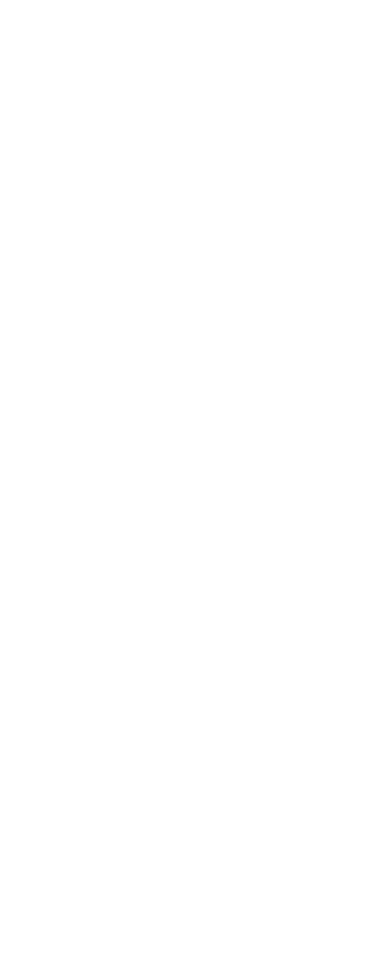
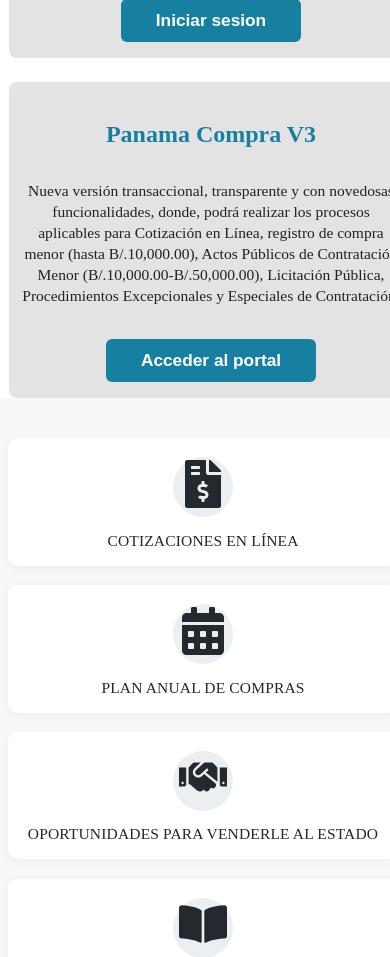
Before and after one commit to ChrisDRS-dev/PanamaCompra_Redesign, a React (Vite) app: page / in a window 390 px wide. Shown: the part 1040-1997 px from the top of the page. Before the commit the page ends 844 px from the top, so only its background shows below. Built offline with nearby package versions, Linux system fonts and the light colour scheme.

Commit message:
Add tools components and Versions Divs

```diff
--- a/index.html
+++ b/index.html
@@ -3,6 +3,7 @@
 <head>
   <meta charset="UTF-8">
   <meta name="viewport" content="width=device-width, initial-scale=1.0">
+  <link rel="stylesheet" href="/src/styles/global.css">
   <title>PanamaCompra Redesign</title>
   <!-- Aquí puedes enlazar tus estilos más adelante -->
 </head>
--- a/package.json
+++ b/package.json
@@ -11,7 +11,8 @@
   },
   "dependencies": {
     "react": "^19.1.0",
-    "react-dom": "^19.1.0"
+    "react-dom": "^19.1.0",
+    "react-icons": "^5.5.0"
   },
   "devDependencies": {
     "@eslint/js": "^9.29.0",
--- /dev/null
+++ b/src/components/Tools.jsx
@@ -0,0 +1,32 @@
+import React from "react";
+import { FaFileInvoiceDollar, FaCalendarAlt, FaHandshake, FaBookOpen, FaShoppingCart, FaSearch, FaUsers } from "react-icons/fa";
+import "../styles/Tools.css";
+
+const tools = [
+  { icon: <FaFileInvoiceDollar size={48} />, label: "COTIZACIONES EN LÍNEA" },
+  { icon: <FaCalendarAlt size={48} />, label: "PLAN ANUAL DE COMPRAS" },
+  { icon: <FaHandshake size={48} />, label: "OPORTUNIDADES PARA VENDERLE AL ESTADO" },
+  { icon: <FaBookOpen size={48} />, label: "BIBLIOTECA SISTEMATIZADA DE LA DGCP" },
+  { icon: <FaShoppingCart size={48} />, label: "CONVENIO MARCO" },
+  { icon: <FaSearch size={48} />, label: "BUSCADOR UNSPSC - RUBROS" },
+  { icon: <FaUsers size={48} />, label: "REGISTRO PROPONENTES" },
+];
+
+const Tools = () => {
+  return (
+    <section className="tools-section">
+      <div className="tools-grid">
+        {tools.map((tool, idx) => (
+          <div className="tool-card" key={idx}>
+            <div className="tool-icon-bg">
+              <span className="tool-icon">{tool.icon}</span>
+            </div>
+            <div className="tool-label">{tool.label}</div>
+          </div>
+        ))}
+      </div>
+    </section>
+  );
+};
+
+export default Tools;
--- /dev/null
+++ b/src/components/Versions.jsx
@@ -0,0 +1,31 @@
+import React from "react";
+import "../styles/Versions.css";
+
+const Versions = () => {
+  return (
+    <section className="versions-section">
+      {/* V2 */}
+      <div className="versions-card">
+        <h2 className="versions-title">Panama Compra V2</h2>
+        <p className="versions-desc">
+          En esta versión, podrá realizar los procesos aplicables para Licitación Por Mejor Valor, Licitación para Convenio Marco, Tienda Virtual, Subasta de bienes Públicos, Procedimiento Especial de Adquisiciones de Emergencia, así como finalizar con los trámites de contratación que inició en esta versión.
+        </p>
+        <button className="versions-btn">
+          Iniciar sesion
+        </button>
+      </div>
+      {/* V3 */}
+      <div className="versions-card">
+        <h2 className="versions-title">Panama Compra V3</h2>
+        <p className="versions-desc">
+          Nueva versión transaccional, transparente y con novedosas funcionalidades, donde, podrá realizar los procesos aplicables para Cotización en Línea, registro de compra menor (hasta B/.10,000.00), Actos Públicos de Contratación Menor (B/.10,000.00-B/.50,000.00), Licitación Pública, Procedimientos Excepcionales y Especiales de Contratación.
+        </p>
+        <button className="versions-btn">
+          Acceder al portal
+        </button>
+      </div>
+    </section>
+  );
+};
+
+export default Versions;
--- a/src/pages/Home.jsx
+++ b/src/pages/Home.jsx
@@ -2,6 +2,8 @@ import React from "react";
 import Navbar from "../components/Navbar";
 import Title from "../components/Title";
 import News from "../components/News";
+import Versions from "../components/Versions";
+import Tools from "../components/Tools";
 
 const Home = () => {
   return (
@@ -9,6 +11,8 @@ const Home = () => {
       <Navbar />
       <Title />
       <News />
+      <Versions />
+      <Tools />
     </div>
   );
 };
--- /dev/null
+++ b/src/styles/Tools.css
@@ -0,0 +1,95 @@
+/* Sección principal */
+.tools-section {
+  width: 100%;
+  background: #f7f8f9;
+  padding: 2.5rem 0 2.5rem 0;
+  display: flex;
+  justify-content: center;
+}
+
+/* Grilla de herramientas */
+.tools-grid {
+  display: grid;
+  grid-template-columns: repeat(4, 260px);
+  gap: 2.5rem 2.5rem;
+  justify-content: center;
+  align-items: center;
+  max-width: 1200px;
+  width: 100%;
+  margin: 0 auto;
+  padding: 0 1rem;
+}
+
+/* Tarjeta individual */
+.tool-card {
+  background: #fff;
+  border-radius: 10px;
+  box-shadow: 0 2px 8px rgba(26,86,123,0.06);
+  padding: 2.2rem 1.5rem 1.5rem 1.5rem;
+  width: 100%;
+  display: flex;
+  flex-direction: column;
+  align-items: center;
+  transition: box-shadow 0.2s, transform 0.2s;
+}
+.tool-card:hover {
+  box-shadow: 0 6px 24px rgba(26,86,123,0.13);
+  transform: translateY(-4px) scale(1.03);
+}
+
+.tool-icon-bg {
+  background: #eceff1;
+  border-radius: 50%;
+  width: 82px;
+  height: 82px;
+  display: flex;
+  align-items: center;
+  justify-content: center;
+  margin-bottom: 1.2rem;
+}
+
+.tool-icon {
+  color: #23292f;
+  font-size: 2.5rem;
+}
+
+.tool-label {
+  color: #23292f;
+  font-size: 1.08rem;
+  font-weight: 500;
+  text-align: center;
+  margin-top: 0.2rem;
+  letter-spacing: 0.01em;
+}
+
+@media (max-width: 1200px) {
+  .tools-grid {
+    grid-template-columns: repeat(2, 260px);
+    gap: 2rem 1.5rem;
+    max-width: 600px;
+  }
+}
+
+@media (max-width: 700px) {
+  .tools-grid {
+    grid-template-columns: 1fr;
+    gap: 1.2rem;
+    max-width: 98vw;
+    padding: 0 0.5rem;
+  }
+  .tool-card {
+    max-width: 98vw;
+    padding: 1.2rem 0.5rem 1rem 0.5rem;
+  }
+  .tool-icon-bg {
+    width: 60px;
+    height: 60px;
+    margin-bottom: 0.7rem;
+  }
+  .tool-icon {
+    font-size: 1.7rem;
+  }
+  .tool-label {
+    font-size: 0.97rem;
+  }
+}
--- /dev/null
+++ b/src/styles/Versions.css
@@ -0,0 +1,92 @@
+/* Contenedor principal de versiones */
+.versions-section {
+  width: 100%;
+  display: flex;
+  flex-direction: row;
+  justify-content: center;
+  align-items: stretch;
+  gap: 2rem;
+  margin: 2.5rem 0 0 0;
+  padding: 0 1rem;
+}
+
+/* Tarjeta de cada versión */
+.versions-card {
+  background: #e3e3e3;
+  border-radius: 8px;
+  box-shadow: none;
+  padding: 1.7rem 1.2rem 1.2rem 1.2rem;
+  flex: 1 1 0;
+  max-width: 540px;
+  min-width: 420px;
+  width: 100%;
+  display: flex;
+  flex-direction: column;
+  justify-content: space-between;
+  align-items: center;
+}
+
+.versions-title {
+  color: #1780a1;
+  font-size: 2.1rem;
+  font-weight: 800;
+  text-align: center;
+  margin-bottom: 1.1rem;
+}
+
+.versions-desc {
+  color: #222;
+  font-size: 1.05rem;
+  text-align: center;
+  margin-bottom: 1.5rem;
+  font-weight: 400;
+  line-height: 1.35;
+}
+
+.versions-btn {
+  background: #1780a1;
+  color: #fff;
+  font-size: 1.08rem;
+  font-weight: 600;
+  border: none;
+  border-radius: 6px;
+  padding: 0.7rem 2.2rem;
+  margin-top: 0.5rem;
+  cursor: pointer;
+  transition: background 0.2s;
+  display: flex;
+  align-items: center;
+  gap: 0.5rem;
+}
+.versions-btn:hover,
+.versions-btn:focus {
+  background: #145e7a;
+}
+
+@media (max-width: 1200px) {
+  .versions-card {
+    max-width: 98vw;
+    min-width: 0;
+    width: 100%;
+  }
+}
+
+@media (max-width: 900px) {
+  .versions-section {
+    flex-direction: column;
+    align-items: center;
+    gap: 1.5rem;
+  }
+  .versions-card {
+    max-width: 98vw;
+    min-width: 0;
+    width: 100%;
+    padding: 1.2rem 0.7rem 1rem 0.7rem;
+  }
+  .versions-title {
+    font-size: 1.5rem;
+  }
+  .versions-desc {
+    font-size: 0.97rem;
+  }
+}
--- a/src/styles/global.css
+++ b/src/styles/global.css
@@ -3,3 +3,8 @@
     --secondary-color: #fff;
     --tertiary-color: #000;
 }
+
+body {
+    padding: 0;
+    margin: 0;
+}
```
Also changed, not shown: 1 other file (tests, documents, lock files or other folders).
